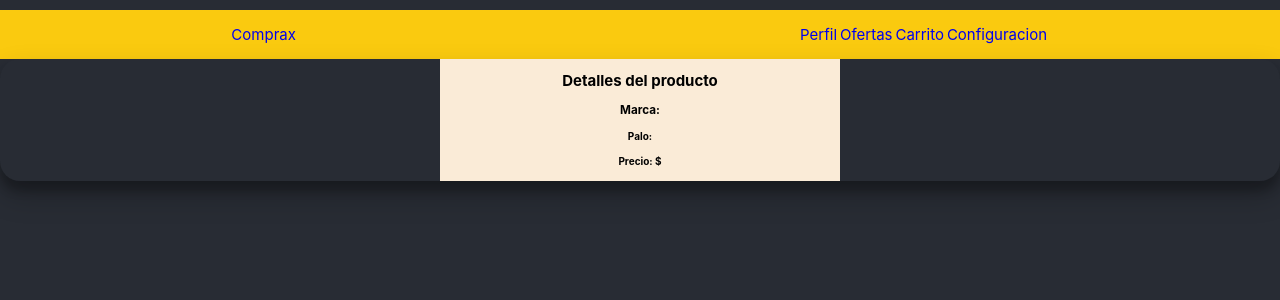
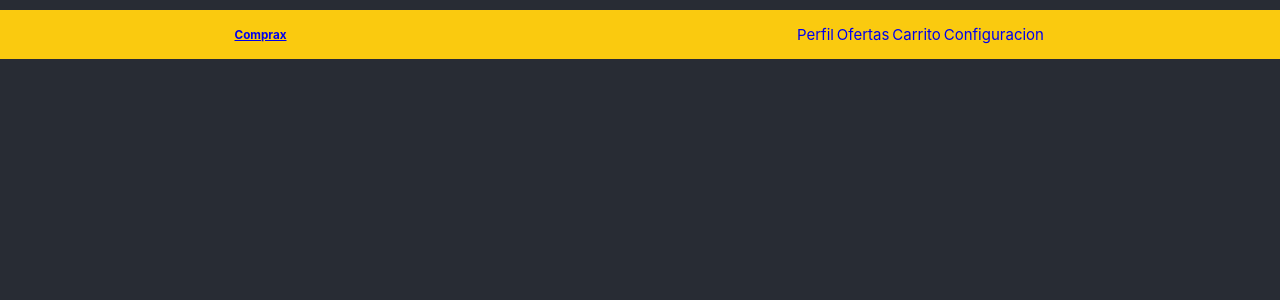
Before and after one commit to Thomas7siete7/react, a React (Create React App) app in the folder reactapp/: page /carrito/1 in a window 1280 px wide. Shown: the top 300 px of the page. Built offline with nearby package versions, Linux system fonts and the light colour scheme.

Commit message:
Arreglo de errores

```diff
--- a/reactapp/src/App.js
+++ b/reactapp/src/App.js
@@ -16,11 +16,11 @@ function App() {
     <div className="App">
       {/* <Contar onAdd={handleAdd}/> */}
       <BrowserRouter>
-      <NAvBar/>
-      <Routes>
-        <Route path='/' element={<Saludar mensaje='Buenonassss'/>} />
-        <Route path='/carrito/:idCart' element={<ItemDetailContainer/>} />
-      </Routes>
+        <NAvBar/>
+        <Routes>
+          <Route path='/' element={<Saludar mensaje='Buenonassss'/>} />
+          <Route path='/detalle/:idCart' element={<ItemDetailContainer/>} />
+        </Routes>
       </BrowserRouter>
     </div>
   );
--- a/reactapp/src/ItemListContainer/listContainer.jsx
+++ b/reactapp/src/ItemListContainer/listContainer.jsx
@@ -8,6 +8,7 @@ const Saludar=(param)=>{
     useEffect( () => {
         getCartas().then(response=>{
             setCartas(response)
+            console.log(cartas, response)
         })
     }, [])
 
--- a/reactapp/src/components/Item/Item.js
+++ b/reactapp/src/components/Item/Item.js
@@ -10,7 +10,7 @@ const Item=({id, palo, imagen, precio})=>{
             <h3 className="precio"> precio: ${precio} </h3>
 
             <footer>
-                <Link to={`/carrito/${id}`}>Ver Detalle</Link>
+                <Link to={`/detalle/${id}`}>Ver Detalle</Link>
             </footer>
         </li>
     )
--- a/reactapp/src/components/Item/ItemDetail.js
+++ b/reactapp/src/components/Item/ItemDetail.js
@@ -1,9 +1,12 @@
 
 const ItemDetail=({palo, marca, precio})=>{
 
+    console.log(marca, palo, precio)
 
 
     return(
+
+
         <div className="mover flex">
             <div className="card">
                 <h2>Detalles del producto</h2>
--- a/reactapp/src/components/Item/ItemDetailContainer.js
+++ b/reactapp/src/components/Item/ItemDetailContainer.js
@@ -1,24 +1,22 @@
-import { useEffect, useState } from "react";
-import { useParams } from "react-router-dom";
+import { useState, useEffect  } from "react";
 import { getCartasBy } from "../async";
 import ItemDetail from "./ItemDetail";
+import { useParams } from "react-router-dom";
 
 const ItemDetailContainer=()=>{
-
-    const [cartas, setCartas]= useState()
-    const params= useParams()
+    const[cartas, setCartas] = useState()
+    const {idCart}= useParams()
 
     useEffect(()=>{
-        getCartasBy(params.idCart).then(resp=>{
-            setCartas(resp)
+        getCartasBy(Number(idCart)).then(response=>{
+            setCartas(response)
+
         })
     }, [])
-
-    console.log(cartas)
-
+    console.log(idCart)
     return(
         <>
-        <ItemDetail {...cartas}/>
+            <ItemDetail {...cartas}/>
         </>
     )
 }
--- a/reactapp/src/components/NAvBar.jsx
+++ b/reactapp/src/components/NAvBar.jsx
@@ -1,11 +1,14 @@
 import App from "../App";
+import { Link } from "react-router-dom";
 
 const NAvBar=()=>{
     return (
         <div>
             <header className="header">
                 <nav className="flex ">
-                    <a className="letras-nav" href="index.html">Comprax</a>
+                    <Link to='/'>
+                        <h3>Comprax</h3>
+                    </Link>
                     <ul className="flex ul letras-nav">
                         <li className="container-menu"><a href="#" className="letras-nav ">Perfil</a>
                             <ul className="subMenu">
--- a/reactapp/src/components/async.js
+++ b/reactapp/src/components/async.js
@@ -24,7 +24,7 @@ export const getCartas=()=>{
 export const getCartasBy=(id)=>{
     return new Promise((resolve, reject) => {
        setTimeout(()=>{
-        resolve(cartas.find(cart=> cart.id=== id))
-       },1000)
+            resolve(cartas.find(cart=> cart.id === id))
+       },100)
     })
 }
```
